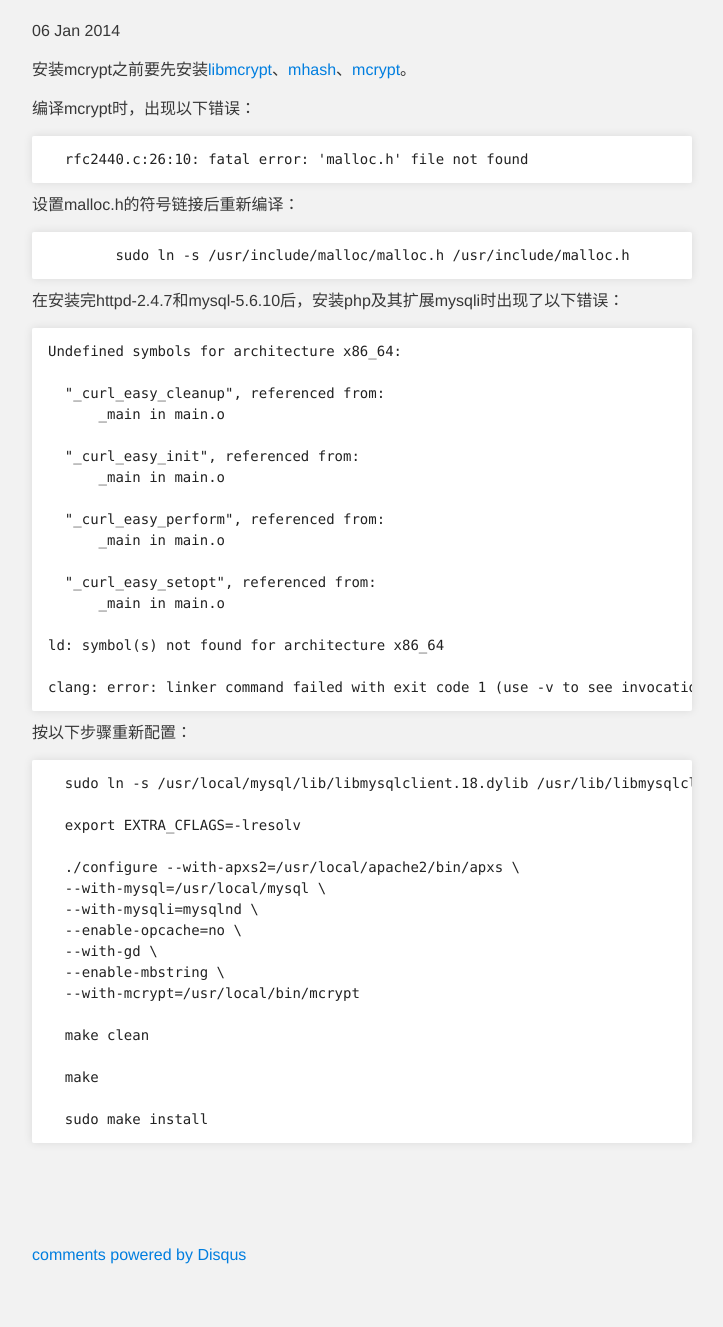
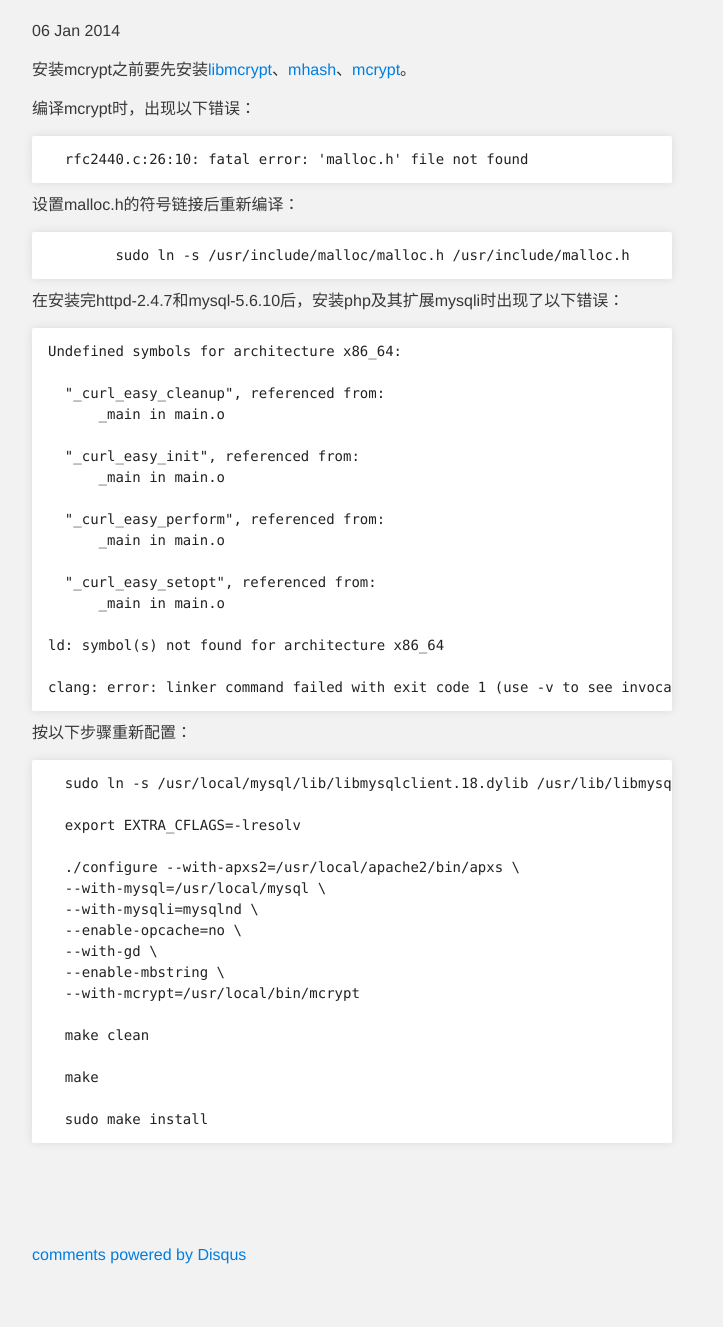
Before and after one commit to airixly/airixly.github.io, a Jekyll site: the page built from _posts/2014-01-06-MAC-OS-X-10.9安装PHP-5.5.7及mysqli.md, in a window 1280 px wide. Shown: the part 320-1647 px from the top of the page, without its empty margins (288-1011 px from the left). Built offline with Jekyll 4.4.1, drawn with Linux system fonts in a browser that asks for light colours; Markdown is read by kramdown in place of the engine named in the settings; comment, search, counter and statistics services are not loaded.

Commit message:
change code pre box-sizing

```diff
--- a/stylesheets/main.css
+++ b/stylesheets/main.css
@@ -27,6 +27,9 @@ body,#header_wrap,#footer_wrap{
     -o-box-shadow: none;
     -ms-box-shadow: none;
 }
+code, pre{
+    box-sizing: border-box;
+}
 @media screen and (max-width:480px){
     .inner{
         min-width:300px;
```
